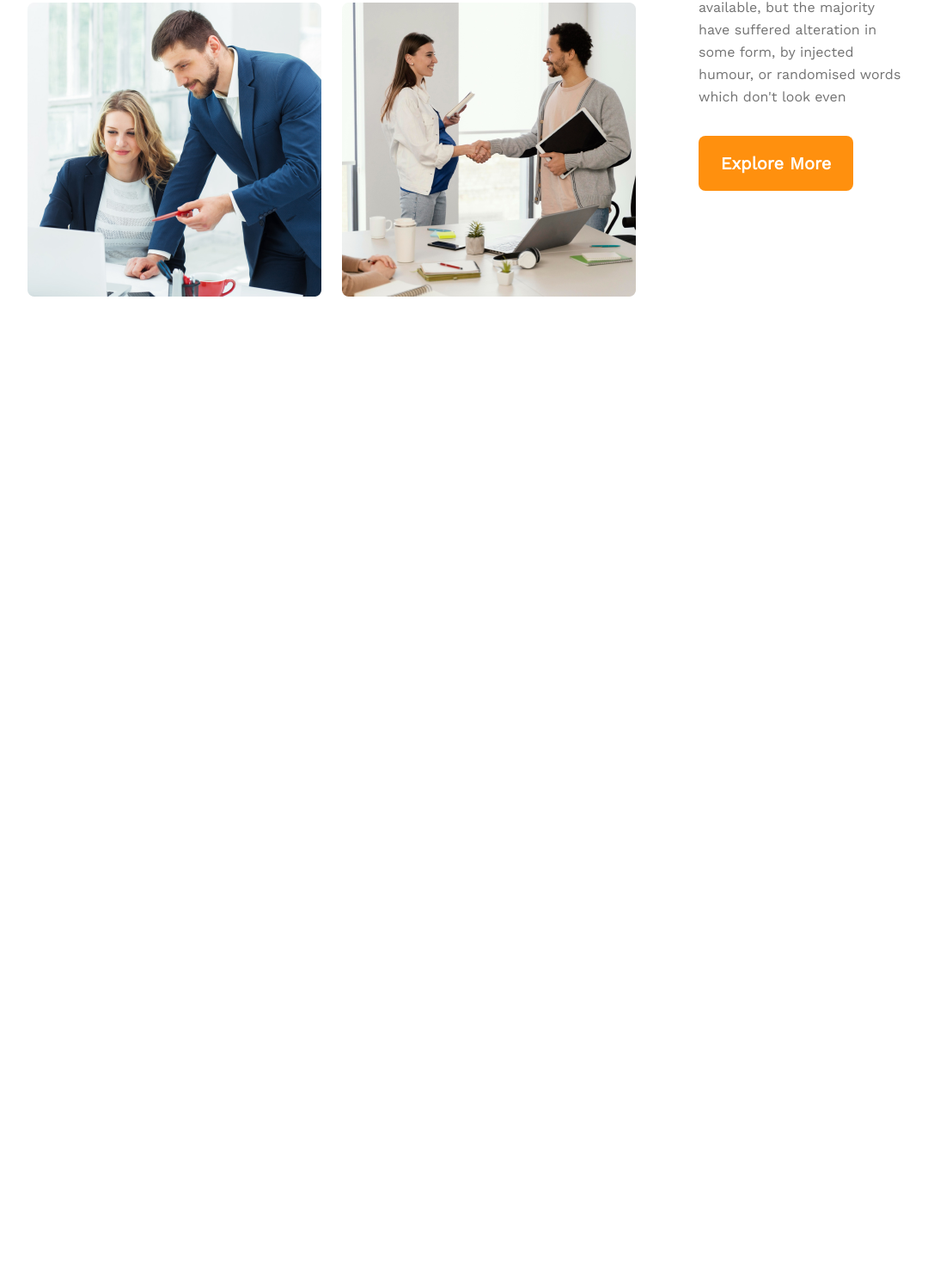
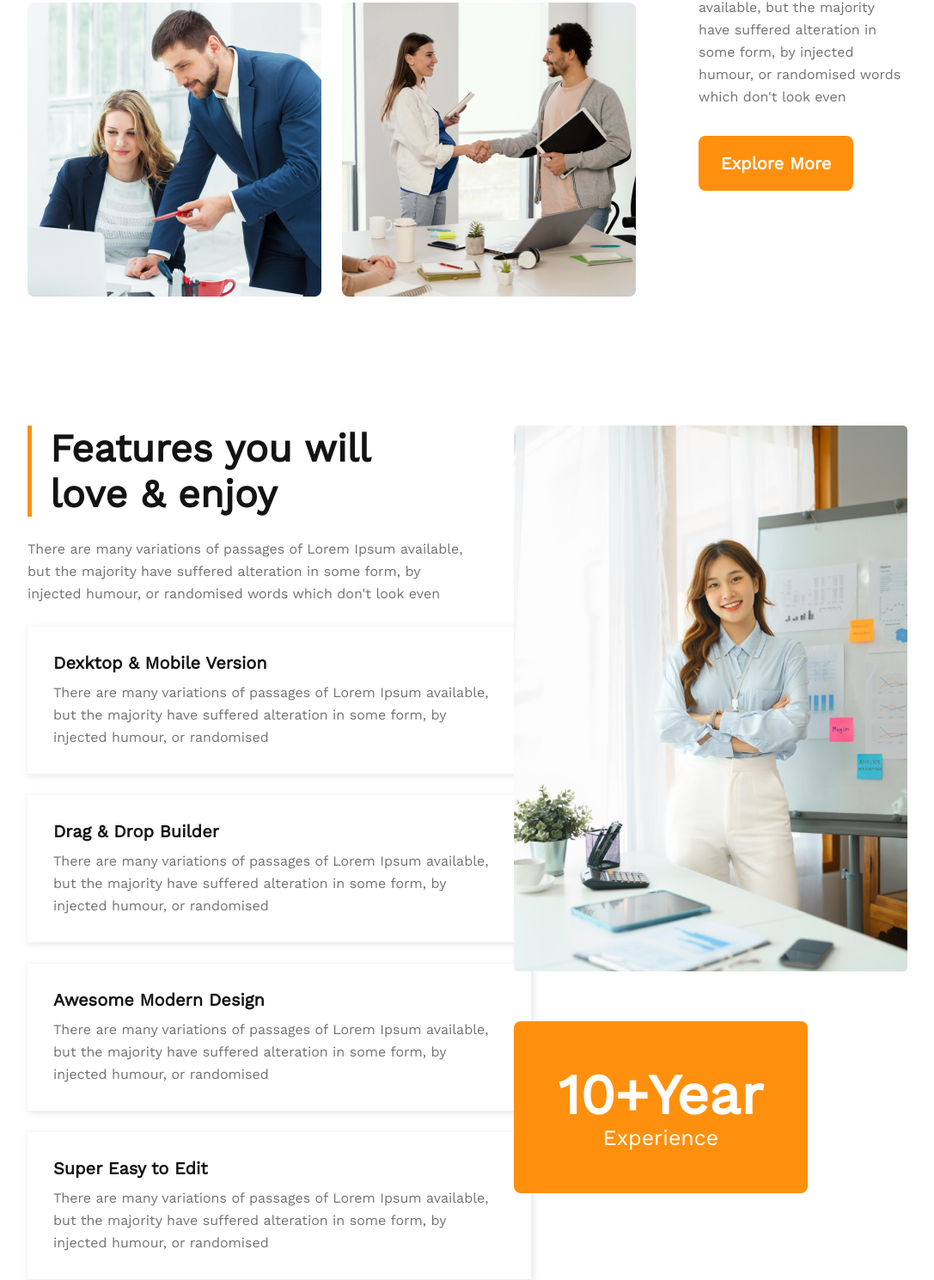
Before and after one commit to Tausif1691/G3-Architects, a plain HTML site: page index.html in a window 1280 px wide. Shown: the part 1848-3337 px from the top of the page at 86% size, without its empty margins (96-1183 px from the left). Before the commit the page ends 2193 px from the top, so only its background shows below. Drawn offline with nearby package versions, Linux system fonts and the light colour scheme.

Commit message:
experience section code

```diff
--- a/index.html
+++ b/index.html
@@ -47,6 +47,40 @@
                 <button class="btn_primary"> Explore More </button>
             </div>
         </section>
+
+        <!-- experience section of the page -->
+
+        <section class="experience">
+            <div class="experience_container">
+            <div class="experience_details">
+               <div class="details_title">
+                <h4>Features you will <br> love & enjoy</h4>
+               </div>
+                <p class="details_description">There are many variations of passages of Lorem Ipsum available, but the majority have suffered alteration in some form, by injected humour, or randomised words which don't look even</p>
+                <div class="details_box">
+                    <h4>Dexktop & Mobile Version</h4>
+                    <p>There are many variations of passages of Lorem Ipsum available, but the majority have suffered alteration in some form, by injected humour, or randomised</p>
+                </div>
+                <div class="details_box">
+                    <h4>Drag & Drop Builder</h4>
+                    <p>There are many variations of passages of Lorem Ipsum available, but the majority have suffered alteration in some form, by injected humour, or randomised</p>
+                </div>
+                <div class="details_box">
+                    <h4>Awesome Modern Design</h4>
+                    <p>There are many variations of passages of Lorem Ipsum available, but the majority have suffered alteration in some form, by injected humour, or randomised</p>
+                </div>
+                <div class="details_box">
+                    <h4>Super Easy to Edit</h4>
+                    <p>There are many variations of passages of Lorem Ipsum available, but the majority have suffered alteration in some form, by injected humour, or randomised</p>
+                </div>
+            </div>
+
+            <div class="experience_img">
+                <img src="./images/architect.png" alt="">
+                <button class="btn_experience"> <span>10+Year</span> <br> Experience </button>
+            </div>
+        </div>
+        </section>
     </main>
 </body>
 </html>
--- a/styles/style.css
+++ b/styles/style.css
@@ -139,3 +139,87 @@ nav ul {
     color: #727272;
     margin-bottom: 32px;
 }
+
+/* experience section styles */
+
+.experience_container {
+    display: flex;
+    gap: 54px;
+}
+
+.experience_details {
+    display: flex;
+    flex-direction: column;
+    gap: 25px;
+    width: 50%;
+}
+
+.details_title {
+    font-weight: 700;
+    font-size: 45px;
+    line-height: 53px;
+    color: #131313;
+    border-left: 5px solid #FF900E;
+    padding-left: 21px;
+}
+
+.details_description {
+    font-weight: 400;
+    font-size: 16px;
+    line-height: 26px;
+    color: #727272;
+}
+
+.details_box {
+    width: 586px;
+    height: 171px;
+    box-shadow: 2px 2px 8px 1px #eae8e8;
+}
+
+.details_box>h4 {
+    font-weight: 600;
+    font-size: 20px;
+    color: #131313;
+    padding-left: 30px;
+    padding-top: 30px;
+    margin-bottom: 10px;
+}
+
+.details_box>p {
+    font-weight: 400;
+    font-size: 16px;
+    line-height: 26px;
+    color: #727272;
+    padding: 0 42px 30px 30px;
+}
+
+.experience_img {
+    width: 50%;
+    position: relative;
+}
+
+.experience_img>img {
+    width: 100%;
+    object-fit: contain;
+}
+
+.experience_img>.btn_experience {
+    width: 342px;
+    height: 200px;
+    position: absolute;
+    bottom: 100px;
+    left: 0;
+    background: #FF900E;
+    border-radius: 8px;
+    border: none;
+    color: #FFFFFF;
+    font-weight: 500;
+    font-size: 25px;
+}
+
+.btn_experience>span {
+    font-weight: 700;
+    font-size: 65px;
+    line-height: 70px;
+    color: #FFFFFF;
+}
```
